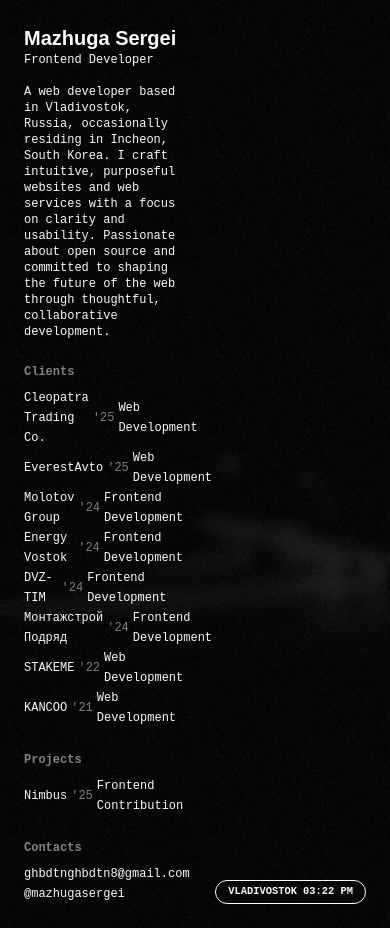
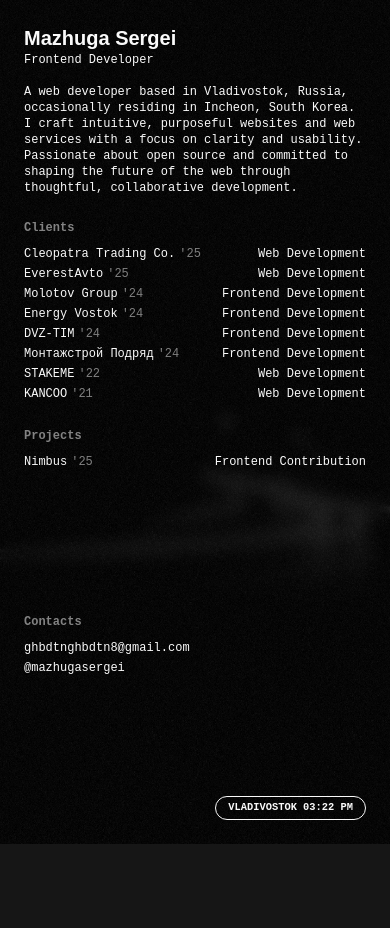
Before and after one commit to mazhugasergei/mazhugasergei.github.io, a Next.js app: page / in a window 390 px wide. After the commit the page ends 844 px from the top, so only its background shows below. Built offline with nearby package versions, Linux system fonts and the light colour scheme; a web font is replaced by a local one.

Commit message:
add responsiveness

```diff
--- a/src/app/page.tsx
+++ b/src/app/page.tsx
@@ -45,7 +45,7 @@ const lists: List[] = [
 
 export default function Page() {
   return (
-    <main className="grid flex-1 grid-cols-2 gap-6 p-6 text-xs">
+    <main className="grid flex-1 grid-cols-1 gap-6 p-6 text-xs md:grid-cols-2">
       <div className="flex flex-col gap-6">
         <section className="animate-slide-in-x">
           <h1 className={cn(headingFont.className, "text-xl font-bold")}>
```
